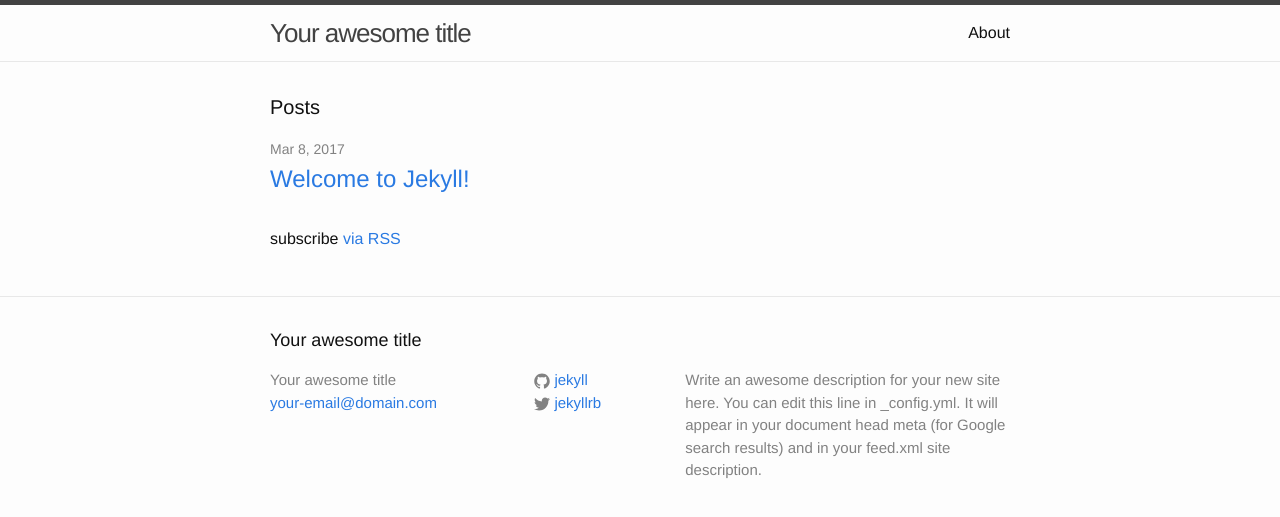
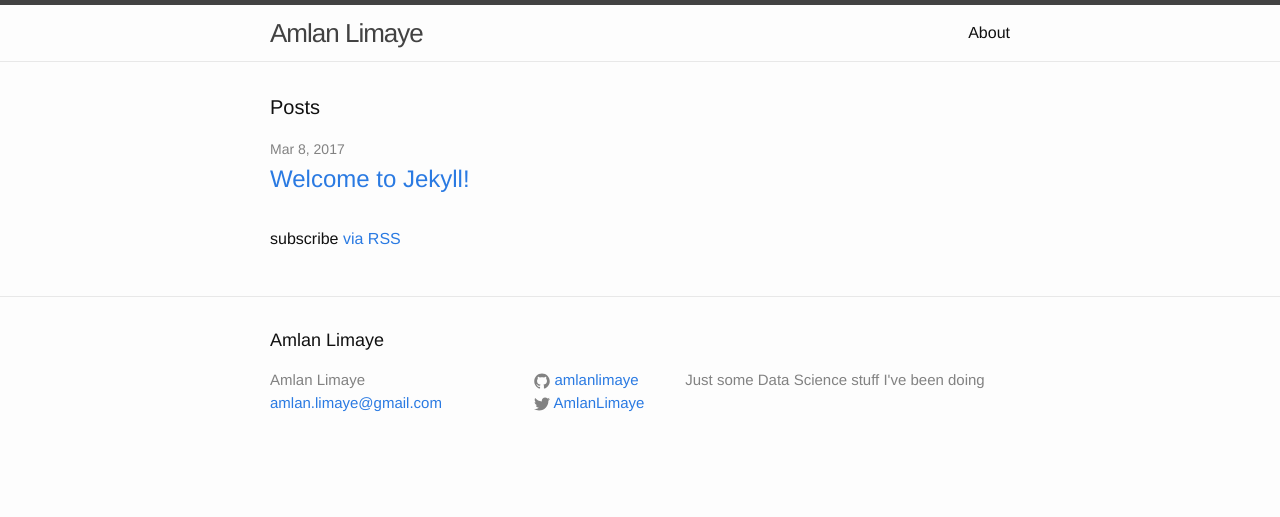
Before and after one commit to amlanlimaye/amlanlimaye.github.io, a Jekyll site: the page built from index.html, in a window 1280 px wide. Shown: the top 517 px of the page. Built offline with Jekyll 4.4.1, drawn with Linux system fonts in a browser that asks for light colours.

```diff
--- a/_config.yml
+++ b/_config.yml
@@ -6,16 +6,14 @@
 # 'jekyll serve'. If you change this file, please restart the server process.
 
 # Site settings
-title: Your awesome title
-email: your-email@domain.com
+title: Amlan Limaye
+email: amlan.limaye@gmail.com
 description: > # this means to ignore newlines until "baseurl:"
-  Write an awesome description for your new site here. You can edit this
-  line in _config.yml. It will appear in your document head meta (for
-  Google search results) and in your feed.xml site description.
-baseurl: "" # the subpath of your site, e.g. /blog
-url: "http://yourdomain.com" # the base hostname & protocol for your site
-twitter_username: jekyllrb
-github_username:  jekyll
+  Just some Data Science stuff I've been doing
+baseurl: "/blog" # the subpath of your site, e.g. /blog
+url: "http://amlanlimaye.github.io" # the base hostname & protocol for your site
+twitter_username: AmlanLimaye
+github_username:  amlanlimaye
 
 # Build settings
 markdown: kramdown
```
